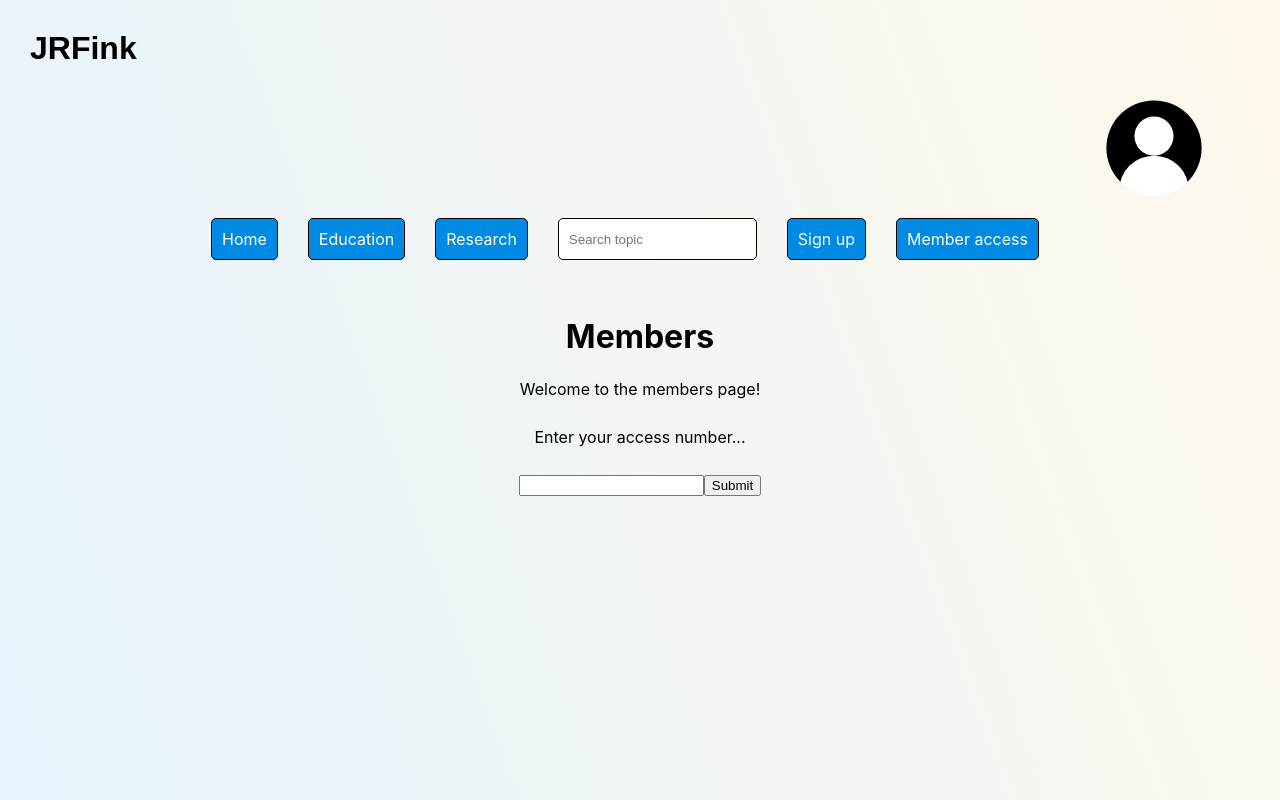
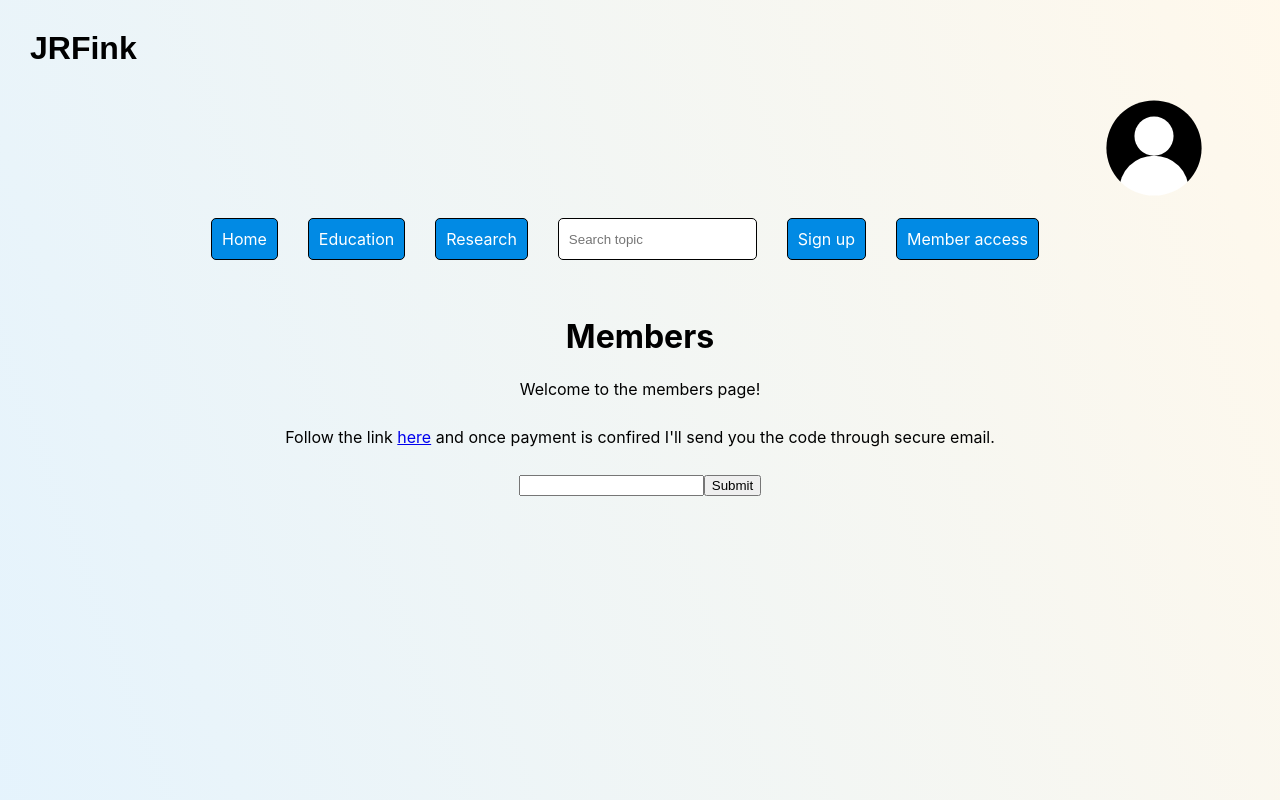
Before and after one commit to JRFink/jrfphyspagesnew, a Next.js app: page /members in a window 1280 px wide. Shown: the top 800 px of the page. Built offline with nearby package versions, Linux system fonts and the light colour scheme.

Commit message:
Update index.tsx

```diff
--- a/pages/members/index.tsx
+++ b/pages/members/index.tsx
@@ -42,7 +42,7 @@ const [numberCorrect, setNumberCorrect] = useState(false);
       Welcome to the members page!
     <br />
     <br />
-      Enter your access number...
+      Follow the link <a href="https://buy.stripe.com/7sI2bHdDmaKB2qI9AH">here</a> and once payment is confired I&#39;ll send you the code through secure email.
     </p>
     <br />
     <div className={style.centerText}>
```
